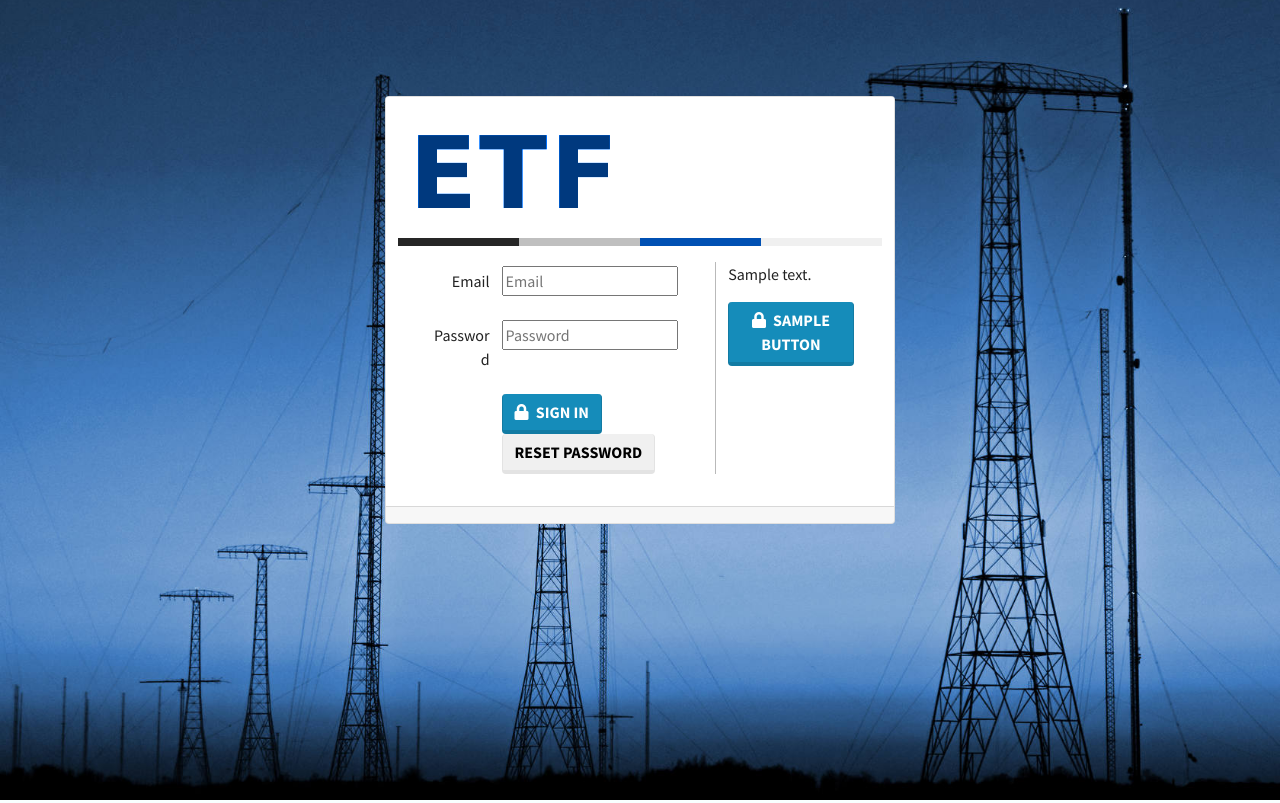
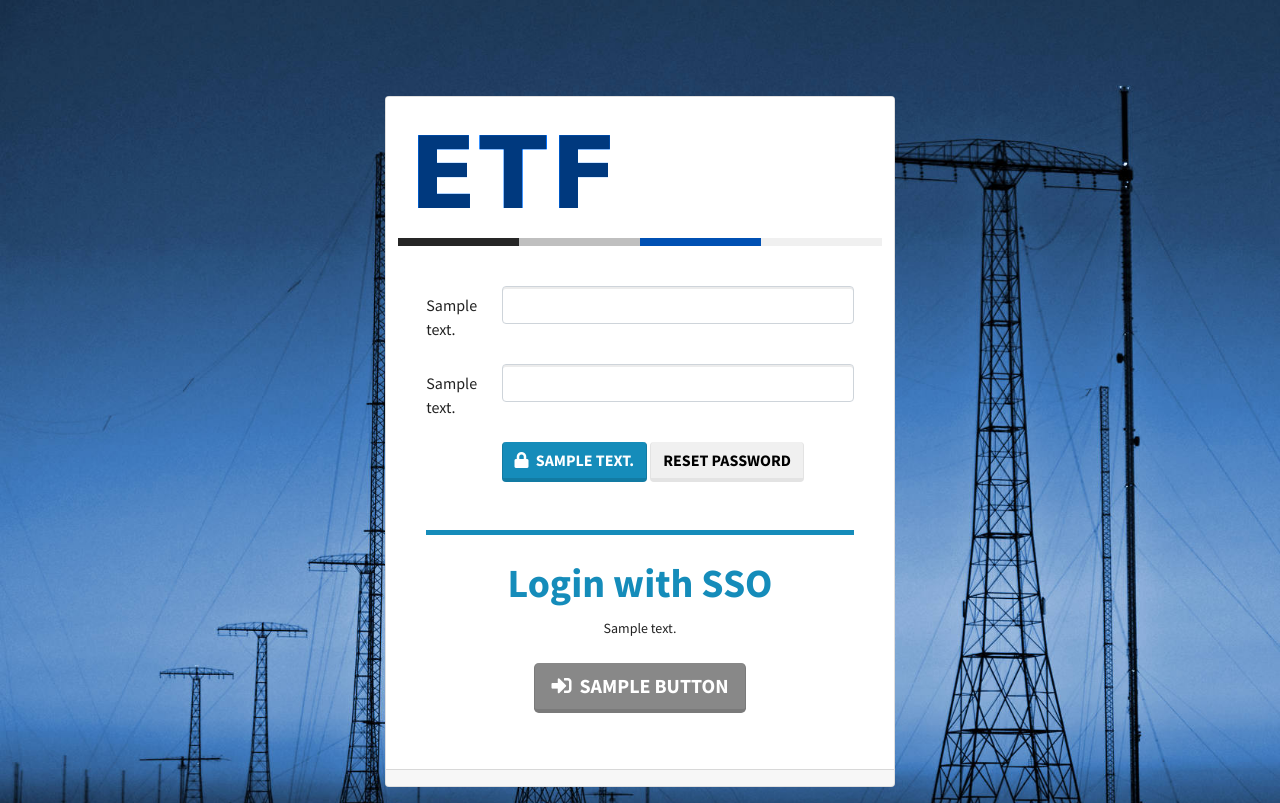
Before and after one commit to etf-lth/koseki, a Python web app: template koseki/templates/login.html in a window 1280 px wide. Run offline with Jinja, Linux system fonts and the light colour scheme; the template is opened without the code that fills it: most values are stand-ins (such as "Sample title", 1, 10 or a date in 2020); some libraries are stand-ins or nearby versions.

Commit message:
Restyle login to Bootstrap 5

```diff
--- a/koseki/core.py
+++ b/koseki/core.py
@@ -94,7 +94,10 @@ class KosekiCore:
             self.scheduler.start()
 
             # Start the webserver
-            self.app.run()
+            try:
+                self.app.run()
+            except SystemExit:
+                pass  # Flask shut down.
 
     def _register_views(self):
         views = [
--- a/koseki/plugins/cas/cas.py
+++ b/koseki/plugins/cas/cas.py
@@ -28,6 +28,7 @@ class CASPlugin(KosekiPlugin):
             + self.app.config["URL_BASE"]
             + "/cas&renew=false",
             "button": "Sign in with LU",
+            "color": "#875e29",
         }
 
     def cas_ticket(self):
--- a/koseki/plugins/kiosk/templates/kiosk_card.html
+++ b/koseki/plugins/kiosk/templates/kiosk_card.html
@@ -16,10 +16,10 @@
 <meta http-equiv="refresh" content="1800; URL={{ url_for('kiosk.kiosk_card')}}" />
 {% endblock %}
 {% block content %}
-<h1 class="text-center display-1 font-weight-bold">ETF Kiosk</h1>
+<h1 class="text-center display-1 fw-bold">ETF Kiosk</h1>
 <h1 class="text-center display-4">Please scan your LU student card</h1>
 
-<h1 class="py-5 text-center display-1 font-weight-bold text-warning">
+<h1 class="py-5 text-center display-1 fw-bold text-warning">
     <i class="fa fa-id-card" aria-hidden="true"></i>
 </h1>
 
--- a/koseki/plugins/kiosk/templates/kiosk_register.html
+++ b/koseki/plugins/kiosk/templates/kiosk_register.html
@@ -31,13 +31,13 @@ function kioskRegisterButton(val) {
 </script>
 {% endblock %}
 {% block content %}
-<h1 class="text-center display-1 font-weight-bold">
+<h1 class="text-center display-1 fw-bold">
     Verify card
     <a href="{{ url_for('kiosk.kiosk_card') }}" class="btn btn-warning btn-lg ms-3">Logout</a>
 </h1>
 <h1 class="text-center display-4">Please enter your student ID to confirm:</h1>
 
-<div id="kioskRegisterInput" class="bg-white my-5 p-1 display-1 font-weight-bold text-center text-warning">
+<div id="kioskRegisterInput" class="bg-white my-5 p-1 display-1 fw-bold text-center text-warning">
 &nbsp;
 </div>
 
--- a/koseki/plugins/kiosk/templates/kiosk_success.html
+++ b/koseki/plugins/kiosk/templates/kiosk_success.html
@@ -13,11 +13,11 @@
     <source src="{{ config['URL_BASE']|safe }}/static/audio/kiosk_payment.mp3" type="audio/mpeg">
 </audio>
 
-<h1 class="py-4 text-center display-1 font-weight-bold text-success">
+<h1 class="py-4 text-center display-1 fw-bold text-success">
     <i class="fa fa-check-square" aria-hidden="true"></i>
 </h1>
 
-<h1 class="text-center display-1 font-weight-bold">Purchase complete</h1>
+<h1 class="text-center display-1 fw-bold">Purchase complete</h1>
 
 <br>
 <br>
--- a/koseki/templates/base_main.html
+++ b/koseki/templates/base_main.html
@@ -6,7 +6,7 @@
 {% block body_content %}
 <nav class="navbar navbar-expand-lg navbar-dark bg-primary mb-3">
     <div class="container">
-        <a class="navbar-brand d-block d-lg-none text-white font-weight-bold" href="#">{{ config['ORG_NAME']|safe }}</a>
+        <a class="navbar-brand d-block d-lg-none text-white fw-bold" href="#">{{ config['ORG_NAME']|safe }}</a>
         <button class="navbar-toggler" type="button" data-bs-toggle="collapse" data-bs-target="#navbarSupportedContent"
             aria-controls="navbarSupportedContent" aria-expanded="false" aria-label="Toggle navigation">
             <span class="navbar-toggler-icon"></span>
@@ -16,7 +16,7 @@
             <ul class="navbar-nav">
                 {% for item in make_nav() %}
                 <li class="nav-item px-0 px-lg-3 p">
-                    <a class="nav-link text-white font-weight-bold" href="{{ config['URL_BASE'] }}{{ item.uri }}">
+                    <a class="nav-link text-white fw-bold" href="{{ config['URL_BASE'] }}{{ item.uri }}">
                         <i class="fa fa-{{ item.icon }} me-1"></i> {{ item.title }}
                     </a>
                 </li>
--- a/koseki/templates/login.html
+++ b/koseki/templates/login.html
@@ -1,46 +1,35 @@
 <!-- -->
 {% extends "base_modal.html" %}
+{% from "macros.html" import render_field, render_submit %}
 <!-- -->
 {% block title %}Sign in{% endblock %}
 <!-- -->
 {% block content %}
-<div class="container">
-    <div class="row">
-        <div class="col-md-8">
+<div class="container py-4">
     <form action="" method="post">
+        {{ form_login.hidden_tag() }}
         <input type="hidden" name="redir" value="{{ redir }}">
-                <div class="mb-3 row">
-                    <label class="col-sm-3 pe-sm-0 col-form-label text-sm-end" for="email">Email</label>
-                    <div class="col-sm-8 pt-1">
-                        <input class="w-100" type="text" id="email" name="email" placeholder="Email">
-                    </div>
-                </div>
-                <div class="mb-3 row">
-                    <label class="col-sm-3 pe-sm-0 col-form-label text-sm-end" for="password">Password</label>
-                    <div class="col-sm-8 pt-1">
-                        <input class="w-100" type="password" id="password" name="password" placeholder="Password">
-                    </div>
-                </div>
-                <div class="mb-3 row">
-                    <div class="col-sm-3"></div>
-                    <div class="col-sm-9 mt-3 mt-sm-0 pe-0">
-                        <button type="submit" class="btn btn-primary">
-                            <i class="fas fa-lock me-1"></i> Sign in
-                        </button>
+        {{ render_field(form_login.email, inline=True) }}
+        {{ render_field(form_login.password, inline=True) }}
+        <div class="row justify-content-end">
+            <div class="col-sm-10">
+                {{ render_submit(form_login.submit_login, class="btn btn-primary", icon="lock") }}
                 <a class="btn btn-secondary" href="{{ url_for('reset_password') }}">Reset password</a>
             </div>
         </div>
     </form>
+    {% if sso_providers %}
+    <div class="border-bottom border-primary border-5 w-100 mt-5 mb-4"></div>
+    <h1 class="text-center text-primary fw-bold">Login with SSO</h1>
+    {% for sso_provider in sso_providers %}
+    <div class="mb-3 text-center">
+        <small>{{ sso_provider['text'] }}</small>
+        <br /><br />
+        <a href="{{ sso_provider['url'] }}" class="btn btn-primary btn-lg mx-auto"
+            style="background-color: {{ sso_provider['color'] }}; border-color: rgba(0, 0, 0, 10%);">
+            <i class="fas fa-sign-in-alt me-1"></i> {{ sso_provider['button'] }}</a>
     </div>
-        {% if alternate %}
-        <div class="col-md-4 alternate mt-3 mt-md-0 mb-3">
-            <div>
-                {{ alternate['text'] }}
-            </div>
-            <a href="{{ alternate['url'] }}" class="btn btn-primary mt-3">
-                <i class="fas fa-lock me-1"></i> {{ alternate['button'] }}</a>
-        </div>
+    {% endfor %}
     {% endif %}
 </div>
-</div>
 {% endblock %}
--- a/koseki/templates/macros.html
+++ b/koseki/templates/macros.html
@@ -1,14 +1,21 @@
 {% import 'bootstrap/wtf.html' as wtf %}
 
 {% macro render_field(field, class='', autofocus=False, disabled=False, inline=False) %}
+
+{% if field.type == "PasswordField" %}
+{% set htmlType = "password" %}
+{% else %}
+{% set htmlType = "text" %}
+{% endif %}
+
 {% if inline %}
 <div class="row mb-3">
     <div class="col-sm-2">
         <label for="{{ field.id }}" class="col-form-label">{{ field.label.text }}</label>
     </div>
     <div class="col-sm-10">
-        <input type="{{ field.type }}" id="{{ field.id }}" class="form-control {{ class}}" {{ "autofocus" if autofocus}}
-            {{ "disabled" if disabled}}>
+        <input type="{{ htmlType }}" id="{{ field.id }}" name="{{ field.name }}" class="form-control {{ class}}"
+            {{ "autofocus" if autofocus}} {{ "disabled" if disabled}}>
     </div>
     {% if field.errors %}
     <div class="col-auto">
@@ -23,8 +30,8 @@
 {% else %}
 <div class="mb-3">
     <label for="{{ field.id }}" class="form-label">{{ field.label.text }}</label>
-    <input type="{{ field.type }}" id="{{ field.id }}" class="form-control {{ class }}" {{ "autofocus" if autofocus}}
-        {{ "disabled" if disabled}}>
+    <input type="{{ htmlType }}" id="{{ field.id }}" name="{{ field.name }}" class="form-control {{ class }}"
+        {{ "autofocus" if autofocus}} {{ "disabled" if disabled}}>
     {% if field.errors %}
     <div id="validation{{ field.id }}Feedback" class="invalid-feedback">
         {% for error in field.errors %}
@@ -83,7 +90,7 @@ render_field(field, class=class, disabled=True)
 {% if amount > 0 : %}
 <span class="text-success">{{ amount }} kr</span>
 {% elif -500 > amount : %}
-<span class="text-danger font-weight-bold">{{ amount }} kr</span>
+<span class="text-danger fw-bold">{{ amount }} kr</span>
 {% elif 0 > amount : %}
 <span class="text-danger">{{ amount }} kr</span>
 {% else : %}
--- a/koseki/templates/membership_edit.html
+++ b/koseki/templates/membership_edit.html
@@ -10,7 +10,7 @@
         </a>
     </div>
     <div class="">
-        <h1 class="mb-0 font-weight-bold">My membership</h1>
+        <h1 class="mb-0 fw-bold">My membership</h1>
         <h2 class="text-muted">{{ person.fname }} {{ person.lname }}</h2>
     </div>
 </div>
--- a/koseki/templates/overview.html
+++ b/koseki/templates/overview.html
@@ -5,19 +5,19 @@
 <div class="row">
     <div class="col-md-4">
         <div class="bg-light p-5">
-            <h1 class="text-center display-1 font-weight-bold">{{ active }}</h1>
+            <h1 class="text-center display-1 fw-bold">{{ active }}</h1>
             <h3 class="text-center">active members</h3>
         </div>
     </div>
     <div class="col-md-4">
         <div class="bg-light p-5">
-            <h1 class="text-center display-1 font-weight-bold">{{ pending }}</h1>
+            <h1 class="text-center display-1 fw-bold">{{ pending }}</h1>
             <h3 class="text-center">pending registrations</h3>
         </div>
     </div>
     <div class="col-md-4">
         <div class="bg-light p-5">
-            <h1 class="text-center display-1 font-weight-bold">{{ enrolled }}</h1>
+            <h1 class="text-center display-1 fw-bold">{{ enrolled }}</h1>
             <h3 class="text-center">enrolled this year</h3>
         </div>
     </div>
--- a/koseki/templates/reset_password.html
+++ b/koseki/templates/reset_password.html
@@ -5,7 +5,7 @@
 {% block title %}Reset password{% endblock %}
 <!-- -->
 {% block content %}
-<div class="container py-3">
+<div class="container py-4">
     <form action="" method="post">
         {{ form_reset_password.hidden_tag() }}
         {{ render_field(form_reset_password.email, inline=True) }}
--- a/koseki/themes/koseki/css/koseki.css
+++ b/koseki/themes/koseki/css/koseki.css
@@ -36,10 +36,6 @@
     height: 141px;
     border: 0;
     background: url(../img/login-head.png) no-repeat;
-}
-
-.base-modal .alternate {
-    border-left: 1px solid #B9B9B9;
 }
 
 .base-kiosk, .base-kiosk-wide {
```
Also changed, not shown: koseki/plugins/kiosk/templates/kiosk_products.html (+9 -9 lines), koseki/templates/membership_general.html (+9 -9 lines), koseki/views/session.py (+16 -7 lines). Lines whose indentation alone changed are shown as unchanged.
